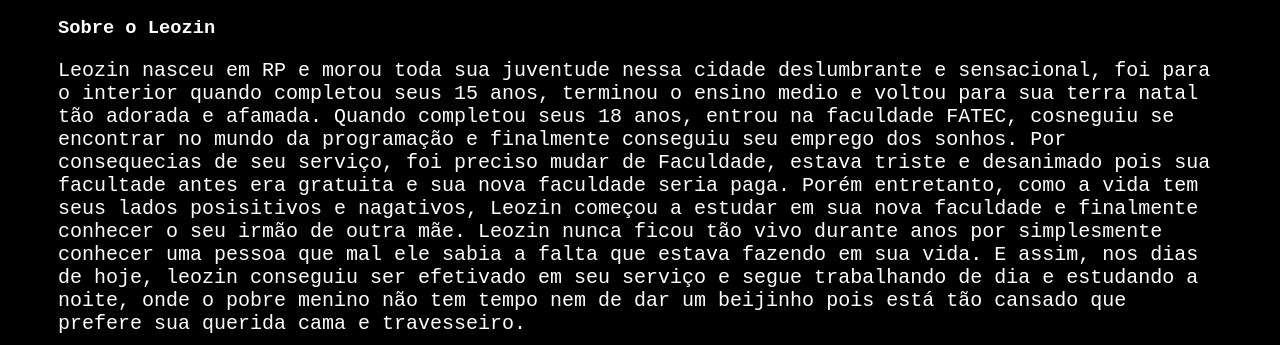
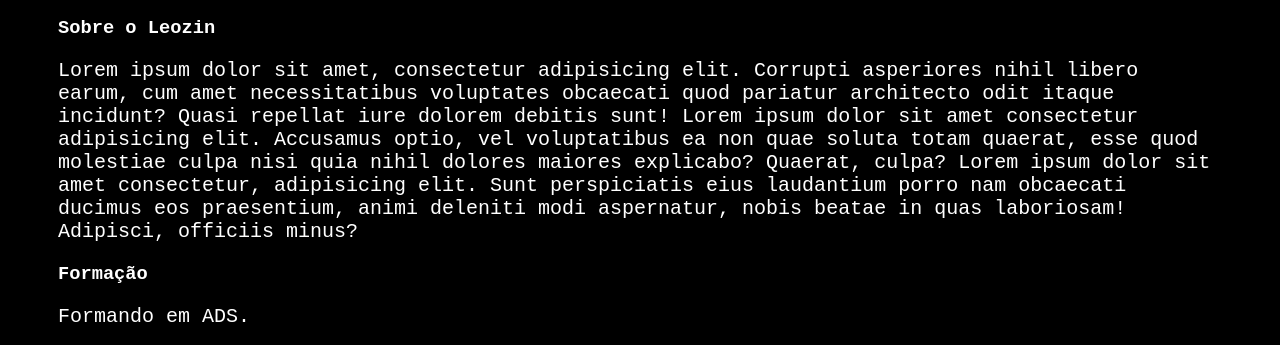
Before and after one commit to LeonardoPaulin0/LeonardoPaulin0.github.io, a plain HTML site: page index.html in a window 1280 px wide. Shown: the part 453-798 px from the top of the page. Drawn offline with Linux system fonts and the light colour scheme.

Commit message:
Update index.html

```diff
--- a/index.html
+++ b/index.html
@@ -33,7 +33,7 @@
             <section>
                 <h3>Sobre o Leozin</h3>
                 <p>
-                    Leozin nasceu em RP e morou toda sua juventude nessa cidade deslumbrante e sensacional, foi para o interior quando completou seus 15 anos, terminou o ensino medio e voltou para sua terra natal tão adorada e afamada. Quando completou seus 18 anos, entrou na faculdade FATEC, cosneguiu se encontrar no mundo da programação e finalmente conseguiu seu emprego dos sonhos. Por consequecias de seu serviço, foi preciso mudar de Faculdade, estava triste e desanimado pois sua facultade antes era gratuita e sua nova faculdade seria paga. Porém entretanto, como a vida tem seus lados posisitivos e nagativos, Leozin começou a estudar em sua nova faculdade e finalmente conhecer o seu irmão de outra mãe. Leozin nunca ficou tão vivo durante anos por simplesmente conhecer uma pessoa que mal ele sabia a falta que estava fazendo em sua vida. E assim, nos dias de hoje, leozin conseguiu ser efetivado em seu serviço e segue trabalhando de dia e estudando a noite, onde o pobre menino não tem tempo nem de dar um beijinho pois está tão cansado que prefere sua querida cama e travesseiro.
+                    Lorem ipsum dolor sit amet, consectetur adipisicing elit. Corrupti asperiores nihil libero earum, cum amet necessitatibus voluptates obcaecati quod pariatur architecto odit itaque incidunt? Quasi repellat iure dolorem debitis sunt! Lorem ipsum dolor sit amet consectetur adipisicing elit. Accusamus optio, vel voluptatibus ea non quae soluta totam quaerat, esse quod molestiae culpa nisi quia nihil dolores maiores explicabo? Quaerat, culpa? Lorem ipsum dolor sit amet consectetur, adipisicing elit. Sunt perspiciatis eius laudantium porro nam obcaecati ducimus eos praesentium, animi deleniti modi aspernatur, nobis beatae in quas laboriosam! Adipisci, officiis minus?
                 </p>
                 <h3>Formação</h3>
                 <p>
```
